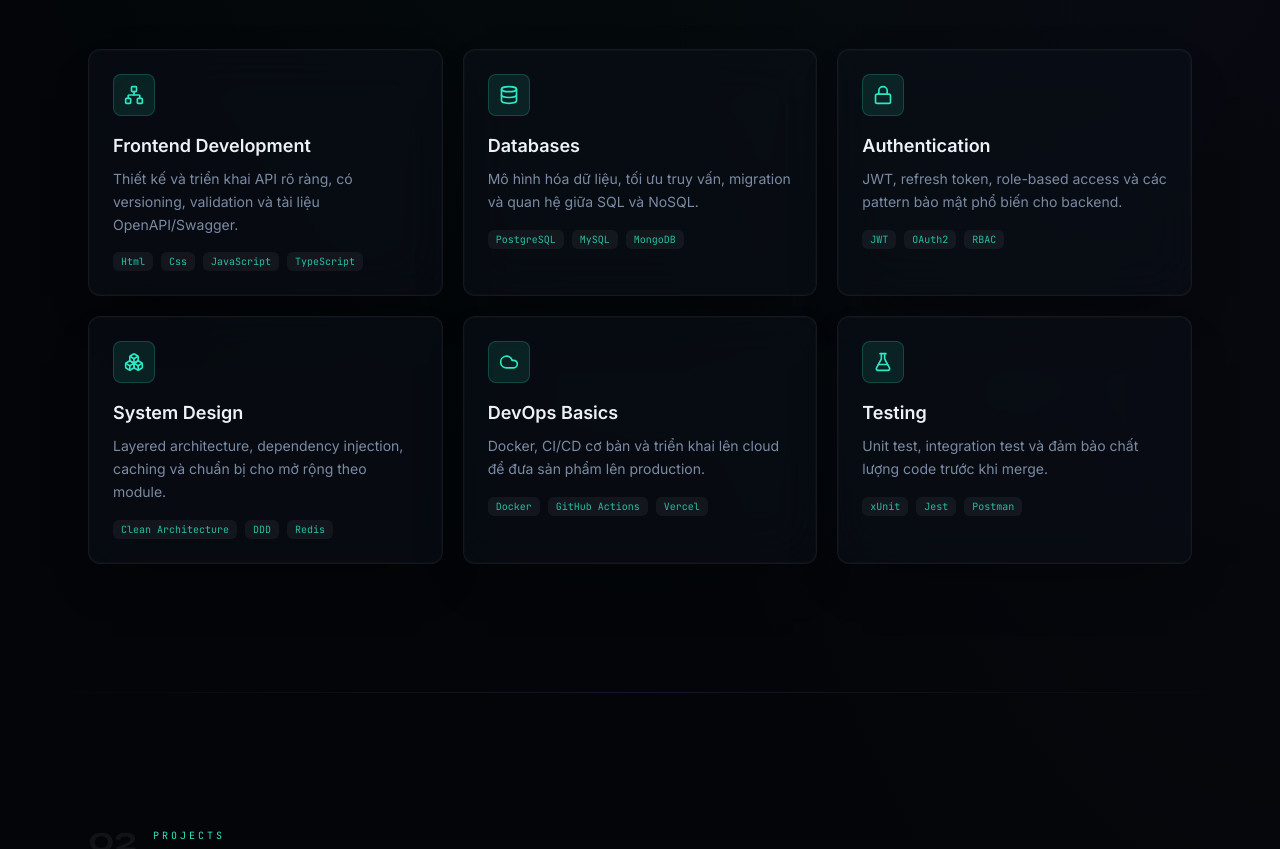
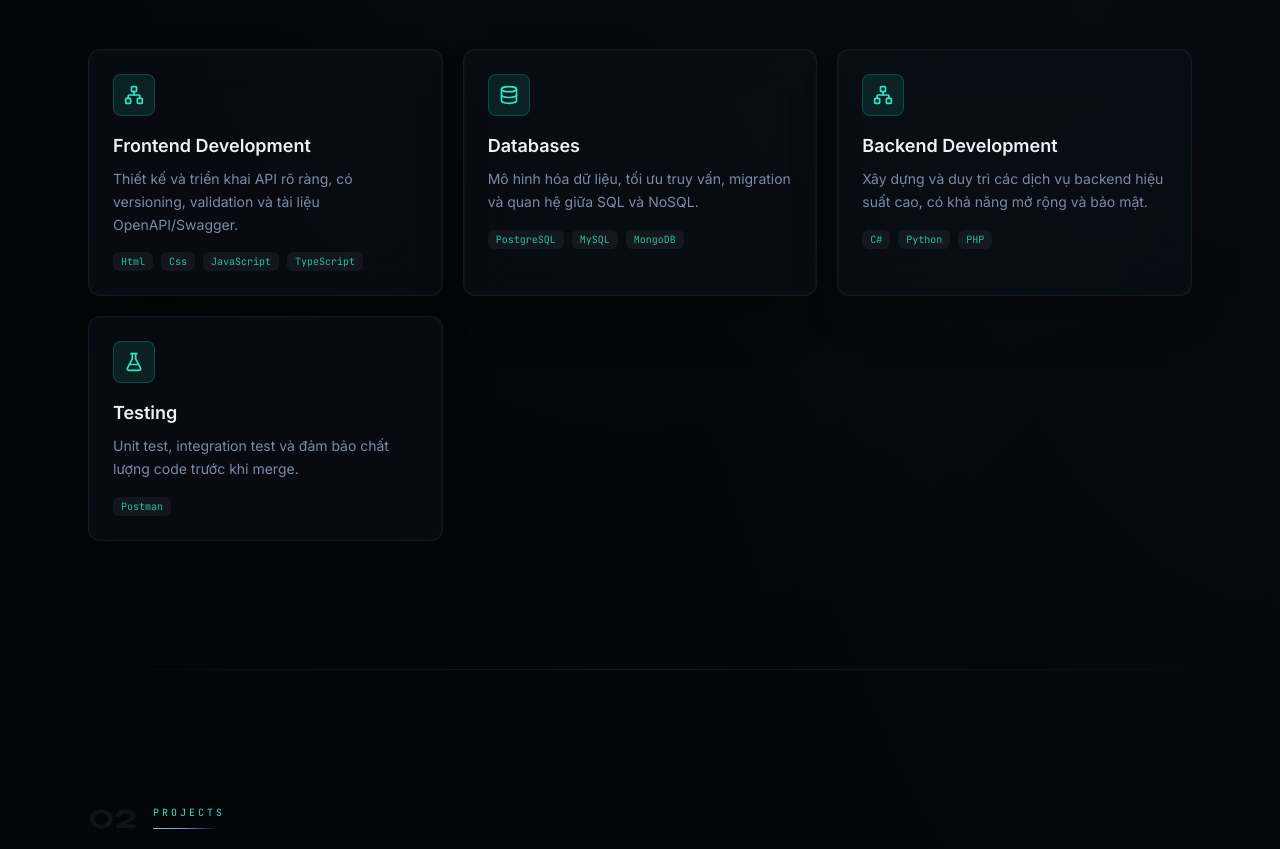
Before and after one commit to XuanDu2005/Portfolio, a Next.js app: page / in a window 1280 px wide. Shown: the part 1065-1914 px from the top of the page. Built offline with nearby package versions, Linux system fonts and the light colour scheme.

Commit message:
Update capabilities.ts

```diff
--- a/src/data/capabilities.ts
+++ b/src/data/capabilities.ts
@@ -18,28 +18,12 @@ export const capabilities: Capability[] = [
     tags: ["PostgreSQL", "MySQL", "MongoDB"],
   },
   {
-    id: "auth",
-    title: "Authentication",
+    id: "backend",
+    title: "Backend Development",
     description:
-      "JWT, refresh token, role-based access và các pattern bảo mật phổ biến cho backend.",
-    icon: "auth",
-    tags: ["JWT", "OAuth2", "RBAC"],
-  },
-  {
-    id: "architecture",
-    title: "System Design",
-    description:
-      "Layered architecture, dependency injection, caching và chuẩn bị cho mở rộng theo module.",
-    icon: "architecture",
-    tags: ["Clean Architecture", "DDD", "Redis"],
-  },
-  {
-    id: "devops",
-    title: "DevOps Basics",
-    description:
-      "Docker, CI/CD cơ bản và triển khai lên cloud để đưa sản phẩm lên production.",
-    icon: "devops",
-    tags: ["Docker", "GitHub Actions", "Vercel"],
+      "Xây dựng và duy trì các dịch vụ backend hiệu suất cao, có khả năng mở rộng và bảo mật.",
+    icon: "backend",
+    tags: ["C#", "Python", "PHP"],
   },
   {
     id: "testing",
@@ -47,6 +31,6 @@ export const capabilities: Capability[] = [
     description:
       "Unit test, integration test và đảm bảo chất lượng code trước khi merge.",
     icon: "testing",
-    tags: ["xUnit", "Jest", "Postman"],
+    tags: ["Postman"],
   },
 ];
```
